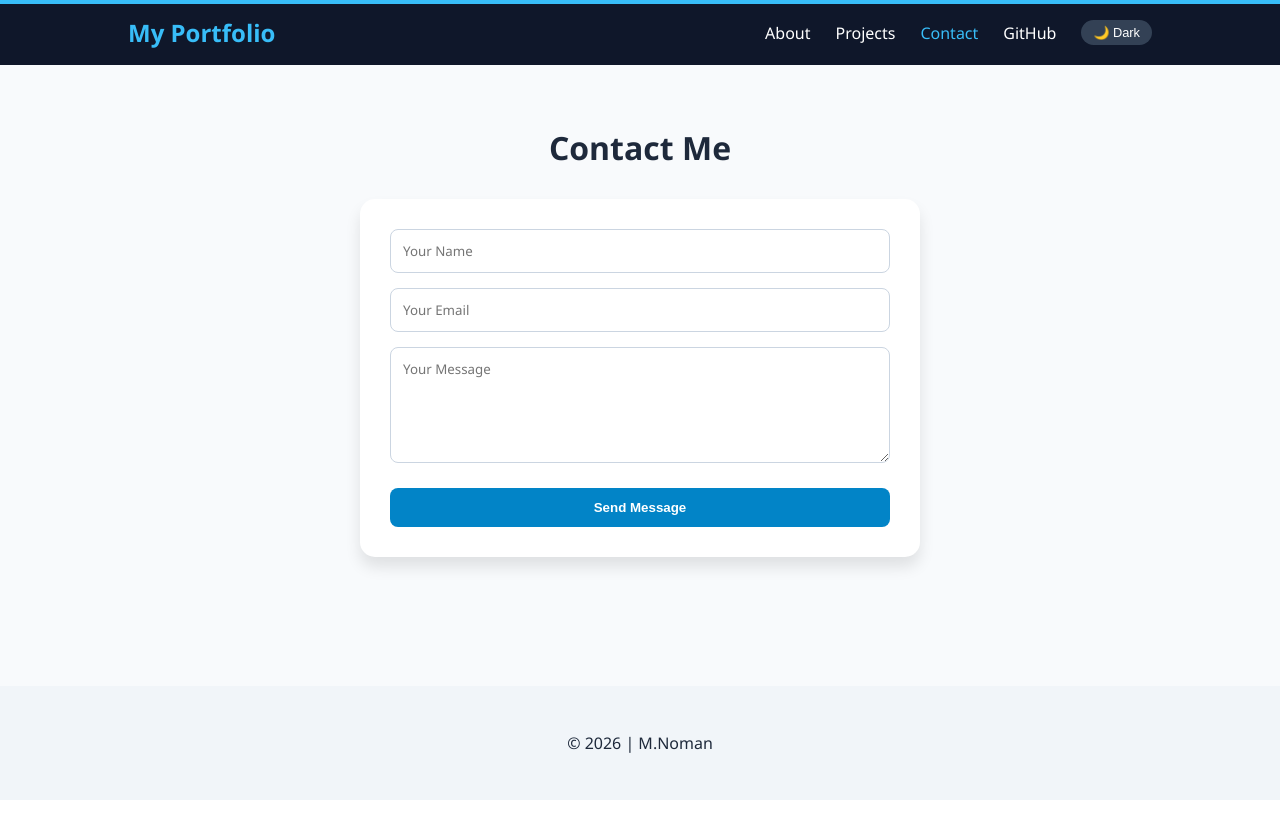
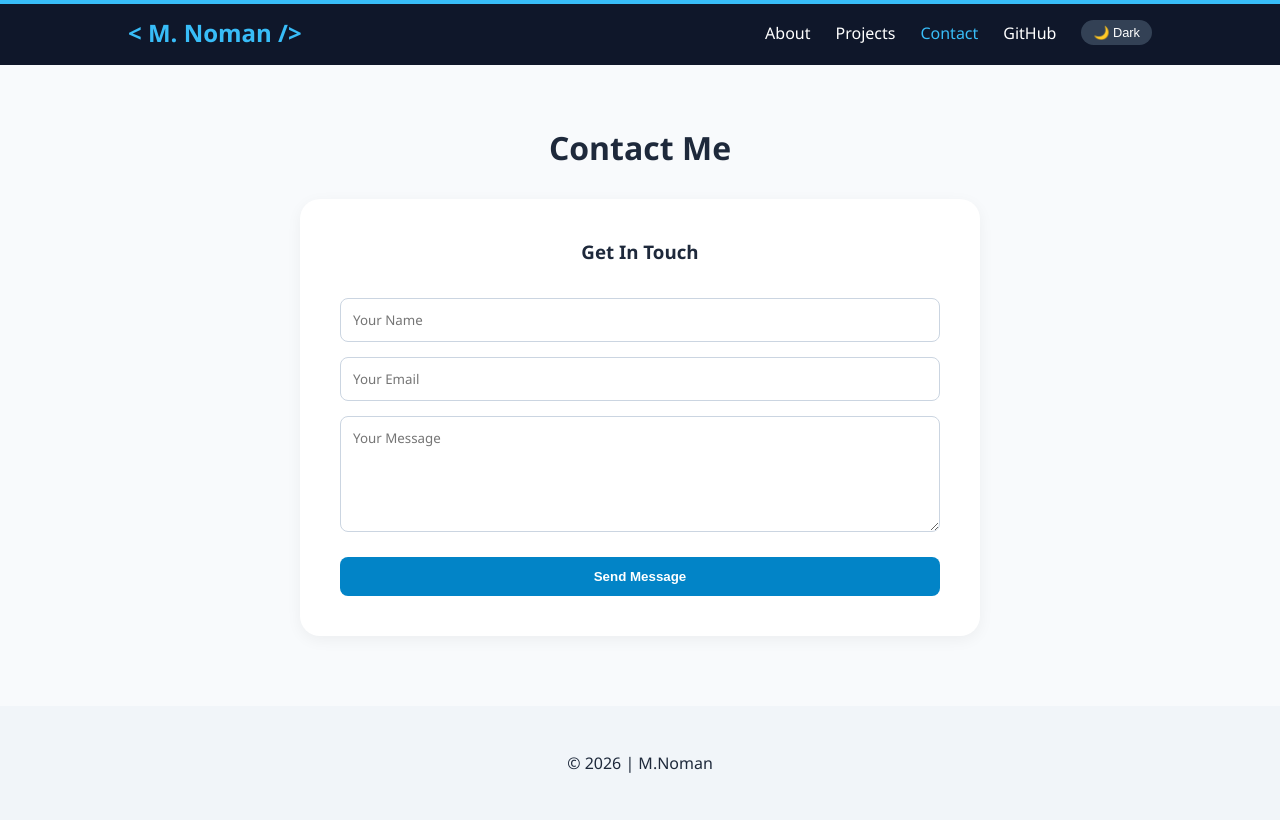
Before and after one commit to Muhammadnoman385/my_portfolio, a React (Vite) app: page / in a window 1280 px wide. Both pictures are taken after a click on the item "Contact". Built offline with nearby package versions, Linux system fonts and the light colour scheme.

Commit message:
React code updated: projects section added

```diff
--- a/src/App.jsx
+++ b/src/App.jsx
@@ -6,18 +6,16 @@ function App() {
   const [isDarkMode, setIsDarkMode] = useState(false);
   const [scrollWidth, setScrollWidth] = useState(0);
 
-  // Typing Effect Logic - Fixed for Accuracy
+  // Typing Effect Logic
   const [displayText, setDisplayText] = useState('');
   const [index, setIndex] = useState(0);
   const fullText = "MERN & Full Stack Developer";
 
-  // Reset typing when page changes
   useEffect(() => {
     setIndex(0);
     setDisplayText('');
   }, [currentPage]);
 
-  // Precise character-by-character typing
   useEffect(() => {
     if (index < fullText.length) {
       const timeout = setTimeout(() => {
@@ -82,8 +80,8 @@ function App() {
         .skill-badge { background: #f1f5f9; color: #0284c7; padding: 10px; border-radius: 8px; font-weight: 600; border: 1px solid #e2e8f0; transition: 0.3s; }
         .skill-badge:hover { background: #38bdf8; color: white; transform: translateY(-3px); }
 
-        .contact-form { max-width: 500px; width: 100%; margin: 0 auto; display: flex; flex-direction: column; gap: 15px; background: white; padding: 30px; border-radius: 15px; box-shadow: 0 10px 15px rgba(0,0,0,0.1); }
-        .contact-form input, .contact-form textarea { padding: 12px; border: 1px solid #cbd5e1; border-radius: 8px; outline: none; font-family: inherit; }
+        .contact-form { width: 100%; display: flex; flex-direction: column; gap: 15px; }
+        .contact-form input, .contact-form textarea { padding: 12px; border: 1px solid #cbd5e1; border-radius: 8px; outline: none; font-family: inherit; width: 100%; box-sizing: border-box; }
 
         .send-btn { background: #0284c7; color: white; border: none; padding: 12px 24px; border-radius: 8px; cursor: pointer; font-weight: bold; text-decoration: none; display: inline-block; transition: 0.3s; margin-top: 10px; }
         .send-btn:hover { background: #0369a1; transform: translateY(-2px); }
@@ -102,7 +100,7 @@ function App() {
       </div>
 
       <nav className="navbar">
-        <div className="logo">My Portfolio</div>
+        <div className="logo">&lt; M. Noman /&gt;</div>
         <button className="menu-btn" onClick={() => setIsMenuOpen(!isMenuOpen)}>☰</button>
         <ul className="nav-links">
           <li onClick={() => handleNavClick('home')} className={currentPage === 'home' ? 'active' : ''}>About</li>
@@ -173,11 +171,14 @@ function App() {
         {currentPage === 'contact' && (
           <div className="fade-in">
             <h1 style={{textAlign: 'center', marginBottom: '30px'}}>Contact Me</h1>
-            <div className="contact-form">
-              <input type="text" placeholder="Your Name" />
-              <input type="email" placeholder="Your Email" />
-              <textarea placeholder="Your Message" rows="5"></textarea>
-              <button className="send-btn">Send Message</button>
+            <div className="card-container" style={{maxWidth: '600px'}}>
+              <div className="contact-form">
+                <h3 style={{marginTop: '0'}}>Get In Touch</h3>
+                <input type="text" placeholder="Your Name" />
+                <input type="email" placeholder="Your Email" />
+                <textarea placeholder="Your Message" rows="5"></textarea>
+                <button className="send-btn" style={{width: '100%'}}>Send Message</button>
+              </div>
             </div>
           </div>
         )}
```
